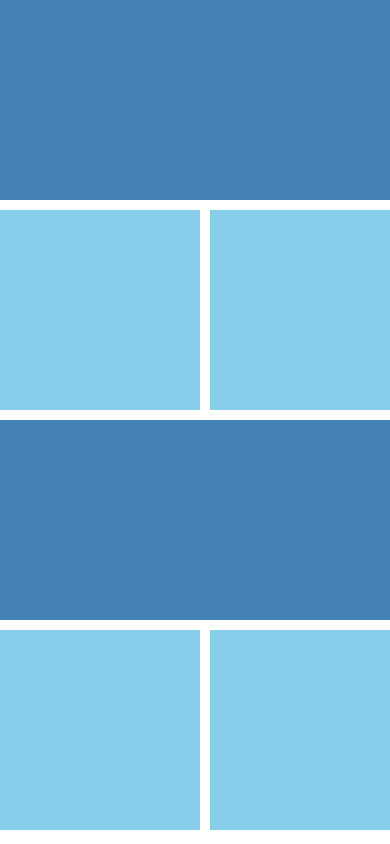
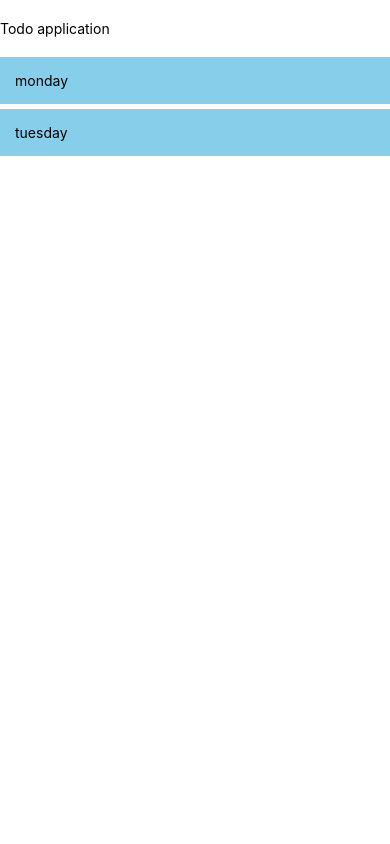
Before and after one commit to vuanhtu1993/ReactNative-Core, a React Native app: screen / in a window 390 px wide. Built offline with nearby package versions, Linux system fonts and the light colour scheme.

Commit message:
show todos list by Flat list

```diff
--- a/App.js
+++ b/App.js
@@ -1,15 +1,10 @@
 import React, {Component} from 'react';
-import {AppRegistry, StyleSheet, Text, TextInput, View, Alert, Button, TouchableHighlight} from 'react-native';
-import FlexDimension from "./component/flexDimension";
-import TextInputDemo from "./component/textInput";
-import ButtonDemo from "./component/button";
-import ListViewDemo from "./component/ListView";
-import ScrollViewDemo from "./component/scrollview";
+import TodoApp from "./component/todos";
 
 export default class App extends Component {
   render() {
     return (
-      <ScrollViewDemo/>
+      <TodoApp/>
     );
   }
 }
--- a/component/ListView.js
+++ /dev/null
@@ -1,64 +0,0 @@
-import React from 'react';
-import {FlatList, Text, View, StyleSheet, SectionList} from "react-native";
-
-
-export default class ListViewDemo extends React.Component {
-  render() {
-    return (
-      <View style={styles.container}>
-        <Text style={{fontSize:18, color:'red'}}>Flat List Item</Text>
-        <FlatListBasic/>
-        <Text style={{fontSize:18, color:'red'}}>Section List Item</Text>
-        <SectionListBasic/>
-      </View>
-    );
-  }
-}
-
-const FlatListBasic = () => {
-  return (
-    <FlatList
-      data={[
-      {key: 'Devin'},
-      {key: 'Jackson'},
-      {key: 'James'},
-      {key: 'Joel'},
-      {key: 'John'},
-      {key: 'Jillian'},
-      {key: 'Jimmy'},
-      {key: 'Julie'},
-    ]}
-      renderItem={({item}) => <Text style={styles.item}>{item.key}</Text>}
-    />
-  );
-};
-
-const SectionListBasic = () => {
-  return (
-    <SectionList
-      sections={[
-        {title: 'C', role: 'Admin', data: ['Devin']},
-        {title: 'A', role: 'Users', data: ['Jackson', 'James', 'Jillian', 'Jimmy', 'Joel', 'John', 'Julie']},
-      ]}
-      renderItem={({item}) => <Text style={styles.item}>{item}</Text>}
-      renderSectionHeader={({section}) => <Text style={styles.sectionHeader}>{section.role}</Text>}
-      keyExtractor={(item, index) => index}
-    />
-  );
-};
-
-const styles = StyleSheet.create({
-  container: {
-    flex: 1,
-    padding: 20,
-  },
-  item: {
-    padding: 4,
-    paddingLeft: 10,
-    fontSize: 16,
-  },
-  sectionHeader: {
-    color: 'steelblue',
-    fontSize: 16,
-  }
-});
--- a/component/button.js
+++ /dev/null
@@ -1,26 +0,0 @@
-import React, { Component } from 'react';
-import {AppRegistry, StyleSheet, Text, TextInput, View, Alert, Button, TouchableHighlight} from 'react-native';
-
-export default class ButtonDemo extends Component{
-  render() {
-    return (
-      <View style={styles.flexParent}>
-        <Button
-          title="Click me"
-          style={{
-            padding: 100,
-          }}
-          onPress={() => alert('xxx')}
-        />
-      </View>
-    );
-  }
-}
-
-const styles = StyleSheet.create({
-  flexParent: {
-    flex: 1,
-    justifyContent: 'center',
-    alignItems: 'center'
-  }
-});
--- a/component/flexDimension.js
+++ /dev/null
@@ -1,119 +0,0 @@
-import React, { Component } from 'react';
-import { AppRegistry, StyleSheet, Text, TextInput, View, Alert, Button, TouchableHighlight, Switch,
-  TouchableOpacity
-} from 'react-native';
-
-
-export default class FlexDimension extends Component{
-  constructor() {
-    super();
-    this.state = {
-      flexDirection: "row",
-      justifyContent: "center",
-      alignItems: "center",
-    }
-  }
-  render() {
-    const {flexDirection, justifyContent, alignItems} = this.state;
-    let primaryAxis = flexDirection;
-    let secondaryAxis = (primaryAxis === "row") ? "column" : "row";
-    return (
-      <View style={styles.container}>
-        <Toggle
-          label={'Primary axis (flexDirection)'}
-          value={flexDirection}
-          options={['row', 'column']}
-          onChange={(option) => this.setState({flexDirection: option})}
-        />
-        <Toggle
-          label={'PrimaryAxis ' + primaryAxis + ' distribution (justifyContent)'}
-          value={justifyContent}
-          options={['flex-start', 'center', 'flex-end', 'space-around', 'space-between']}
-          onChange={(option) => this.setState({justifyContent: option})}
-        />
-        <Toggle
-          label={'SecondaryAxis ' + secondaryAxis + ' alignment (alignItems)'}
-          value={alignItems}
-          options={['flex-start', 'center', 'flex-end', 'stretch']}
-          onChange={(option) => this.setState({alignItems: option})}
-        />
-        <View style={[styles.container, this.state]}>
-          <View style={{ padding: 25, margin: 5, backgroundColor: 'powderblue' }}/>
-          <View style={{ padding: 25, margin: 5, backgroundColor: 'skyblue' }}/>
-          <View style={{ padding: 25, margin: 5, backgroundColor: 'steelblue' }}/>
-        </View>
-      </View>
-    );
-  }
-}
-
-const styles = StyleSheet.create({
-  container: {
-    marginTop: 10,
-    padding: 10,
-    flex: 1,
-  }
-});
-
-class Toggle extends Component {
-
-  onPress = (option) => {
-    const {onChange} = this.props;
-
-    onChange(option)
-  };
-
-  renderOption = (option) => {
-    const {value} = this.props;
-
-    return (
-      <TouchableOpacity
-        style={[stylesToggle.option, option === value && stylesToggle.activeOption]}
-        onPress={this.onPress.bind(this, option)}
-      >
-        <Text style={stylesToggle.text}>
-          {option}
-        </Text>
-      </TouchableOpacity>
-    )
-  };
-
-  render() {
-    const {label, options} = this.props;
-
-    return (
-      <View style={stylesToggle.container}>
-        <Text style={[stylesToggle.text, stylesToggle.label]}>
-          {label}
-        </Text>
-        <View style={stylesToggle.optionsContainer}>
-          {options.map(this.renderOption)}
-        </View>
-      </View>
-    )
-  }
-}
-
-const stylesToggle = StyleSheet.create({
-  container: {
-    flexDirection: 'column',
-    paddingBottom: 20,
-  },
-  text: {
-    fontSize: 14,
-  },
-  label: {
-    padding: 4,
-  },
-  optionsContainer: {
-    flexDirection: 'row',
-    flexWrap: 'wrap'
-  },
-  option: {
-    padding: 4,
-    backgroundColor: 'whitesmoke',
-  },
-  activeOption: {
-    backgroundColor: 'skyblue',
-  },
-});
--- a/component/scrollview.js
+++ /dev/null
@@ -1,43 +0,0 @@
-import React, {Component} from 'react';
-import {ScrollView, View, StyleSheet} from "react-native";
-
-export default class ScrollViewDemo extends Component {
-  render() {
-    return(
-      <ScrollView style={styles.container}>
-        <View style={styles.largeBox}/>
-        <ScrollView horizontal>
-          <View style={styles.smallBox}/>
-          <View style={styles.smallBox}/>
-          <View style={styles.smallBox}/>
-        </ScrollView>
-        <View style={styles.largeBox}/>
-        <ScrollView horizontal>
-          <View style={styles.smallBox}/>
-          <View style={styles.smallBox}/>
-          <View style={styles.smallBox}/>
-        </ScrollView>
-      </ScrollView>
-    );
-  }
-}
-
-const styles = StyleSheet.create({
-  container: {
-    flex: 1,
-  },
-  largeBox: {
-    width: 400,
-    height: 200,
-    marginBottom: 10,
-    marginRight: 10,
-    backgroundColor: 'steelblue',
-  },
-  smallBox: {
-    width: 200,
-    height: 200,
-    marginBottom: 10,
-    marginRight: 10,
-    backgroundColor: 'skyblue',
-  }
-});
--- a/component/textInput.js
+++ /dev/null
@@ -1,78 +0,0 @@
-import React, {Component} from 'react';
-import {
-  AppRegistry, StyleSheet, Text, TextInput, View, Alert, Button, TouchableHighlight,
-  TouchableOpacity, TouchableNativeFeedback, TouchableWithoutFeedback, ScrollView, Keyboard
-} from 'react-native';
-
-export default class TextInputDemo extends Component {
-  constructor() {
-    super();
-    this.state = {
-      inputText: "",
-    }
-  }
-
-  componentDidMount() {
-    this.keyboardDidShow = Keyboard.addListener('keyboardDidShow', this.handleKeyBoardShow);
-    this.keyboardDidHide = Keyboard.addListener('keyboardDidHide', this.handleKeyBoardHide)
-  }
-  handleKeyBoardShow() {
-    console.log('Keyboard show');
-  }
-  handleKeyBoardHide() {
-    console.log('Keyboard hide');
-  }
-  componentWillUnmount() {
-    this.keyboardDidShow.remove();
-    this.keyboardDidHide.remove();
-  }
-  render() {
-    return (
-      <View style={styles.container}>
-        <Text style={{fontSize: 14}}>Username</Text>
-        <TextInput
-          placeholder='Fill-in username'
-          style={{
-            height: 50,
-            padding: 10,
-            borderColor: 'orange',
-            borderWidth: 1,
-            borderRadius: 10,
-            color: 'gray',
-          }}
-          onSubmitEditing={Keyboard.dismiss}
-        />
-        <Text style={{fontSize: 14}}>Password</Text>
-        <TextInput
-          placeholder='Should be fill in'
-          secureTextEntry={true}
-          style={{
-            height: 50,
-            padding: 10,
-            borderColor: 'orange',
-            borderWidth: 1,
-            borderRadius: 10,
-            color: 'gray',
-          }}
-        />
-      </View>
-    );
-  }
-}
-
-const styles = StyleSheet.create({
-  container: {
-    marginTop: 50,
-    padding: 10,
-  },
-  button: {
-    marginBottom: 30,
-    width: 260,
-    alignItems: 'center',
-    backgroundColor: '#2196F3'
-  },
-  buttonText: {
-    padding: 20,
-    color: 'white'
-  }
-});
--- /dev/null
+++ b/component/todos.js
@@ -0,0 +1,44 @@
+import React, {Component} from 'react';
+import {FlatList, Text, View, StyleSheet} from "react-native";
+
+export default class TodoApp extends Component {
+  constructor() {
+    super();
+    this.state = {
+      inputText: "",
+      todos: [{ id: 1, name: "monday", done: false }, { id: 2, name: "tuesday", done: false }],
+    }
+  }
+  renderItem = ({item}) => {
+    return (
+      <Text style={styles.row}>
+        {item.text}
+      </Text>
+    )
+  };
+  render() {
+    const extractKey = ({id}) => id;
+    return (
+      <View style={styles.container}>
+        <Text>Todo application</Text>
+        <FlatList
+          style = {styles.container}
+          data = {this.state.todos}
+          renderItem={({item}) => <Text style={styles.row}>{item.name}</Text>}
+          keyExtractor={extractKey}
+        />
+      </View>
+    );
+  }
+}
+const styles = StyleSheet.create({
+  container: {
+    marginTop: 20,
+    flex: 1,
+  },
+  row: {
+    padding: 15,
+    marginBottom: 5,
+    backgroundColor: 'skyblue',
+  },
+});
```
